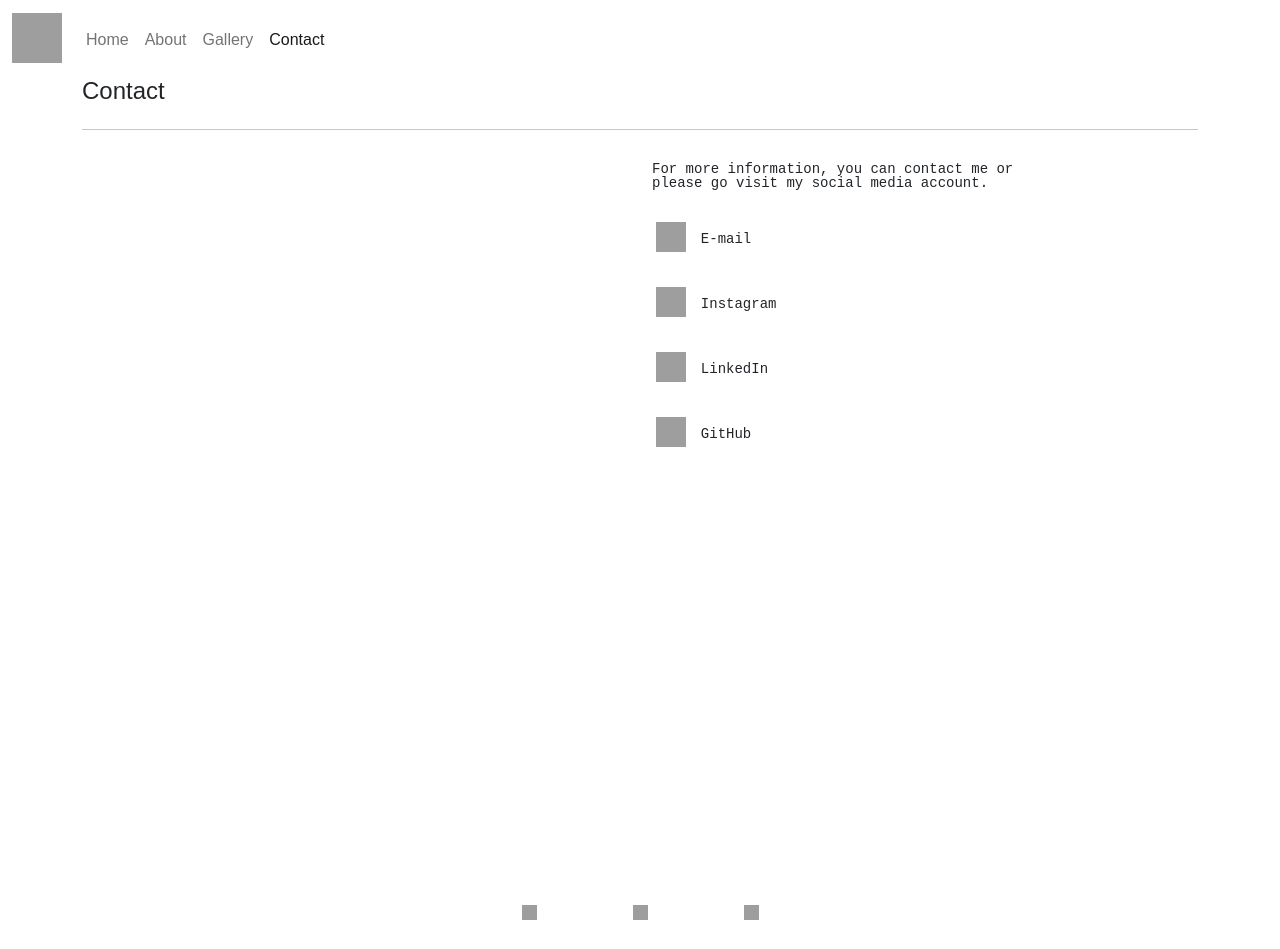
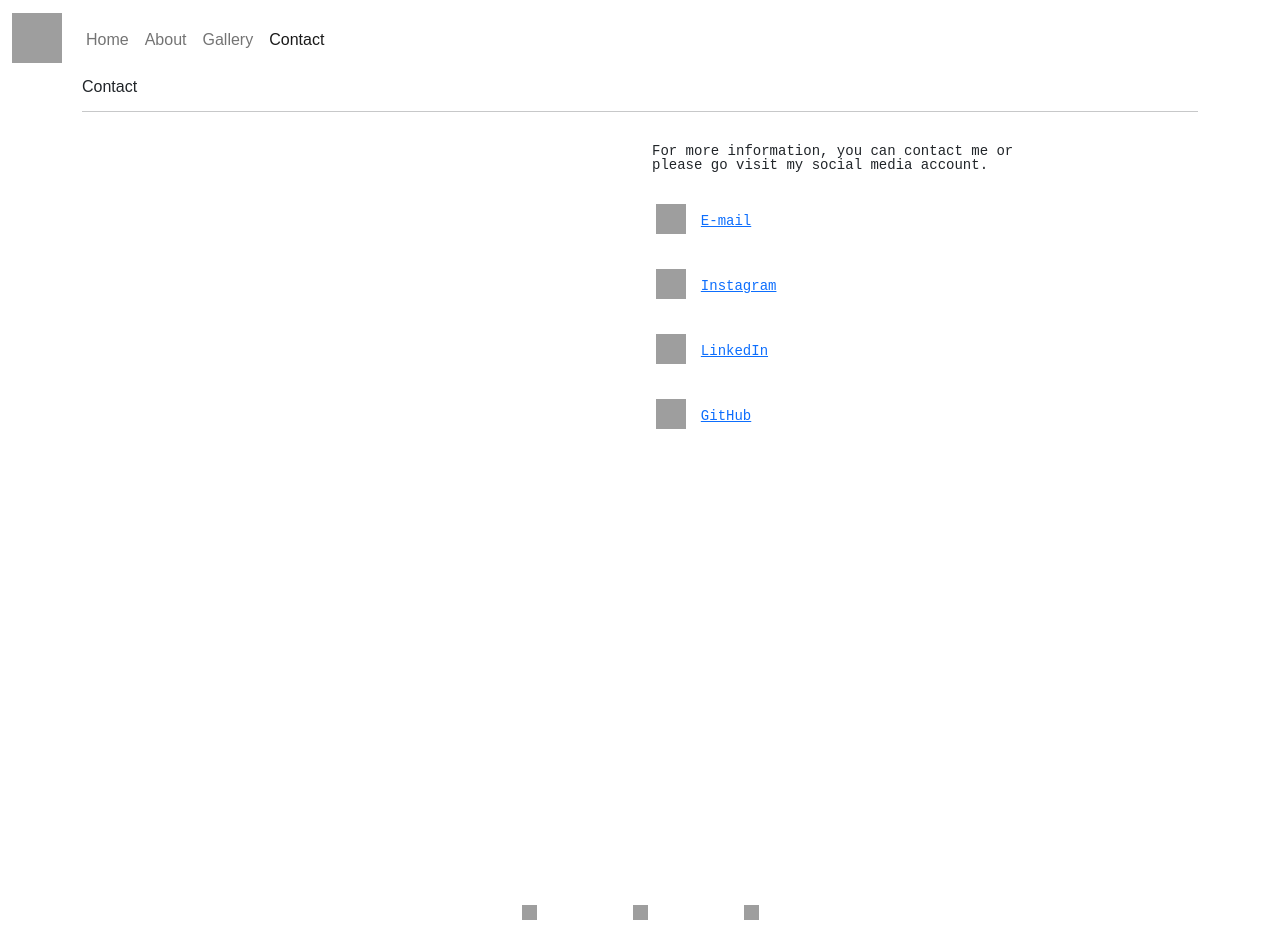
Before and after one commit to biandamara/portfolio-web, a React app: page /contact in a window 1280 px wide. Built offline with nearby package versions, Linux system fonts and the light colour scheme; grey boxes are pictures that could not be loaded.

Commit message:
edit contact page

```diff
--- a/src/assets/css/Contact.module.css
+++ b/src/assets/css/Contact.module.css
@@ -1,4 +1,4 @@
-.container {
+.body {
   background-color: white;
   background-position: center;
   background-repeat: no-repeat;
--- a/src/pages/Contact.js
+++ b/src/pages/Contact.js
@@ -8,24 +8,24 @@ import styles from "../assets/css/Contact.module.css";
 function Contact() {
   return (
     <>
-      {/* component - navigation start */}
+      {/* component - navigation - start */}
       <Navigation />
-      {/* component - navigation end */}
+      {/* component - navigation - end */}
 
-      {/* page - contact start */}
-      <div className={`container ${styles.container}`}>
-        {/* title start */}
+      {/* body - start */}
+      <body className={`container ${styles.body}`}>
+        {/* header - start */}
         <h1>Contact</h1>
         <hr />
-        {/* title end */}
+        {/* header - end */}
 
-        {/* content container start */}
+        {/* content container - start */}
         <div className="row">
-          {/* content left start */}
+          {/* content left - start */}
           <div className="col"></div>
-          {/* content left end */}
+          {/* content left - end */}
 
-          {/* content right start */}
+          {/* content right - start */}
           <div className={`col ${styles.contact}`}>
             <p className="pt-3 pb-3">
               For more information, you can contact me or
@@ -34,7 +34,11 @@ function Contact() {
             </p>
 
             <div className={`row ${styles.social}`}>
-              <div className="row row-cols-2 row-cols-lg-2 p-3 align-items-center">
+              {/* link e-mail - start */}
+              <a
+                className="row row-cols-2 row-cols-lg-2 p-3 align-items-center"
+                href="mailto: bian.damara@gmail.com/"
+              >
                 <div className="col-lg-1">
                   <img
                     src="https://res.cloudinary.com/biandamara/image/upload/v1663585979/Portfolio%20Web/Icons/e-mail_cdxvra.png"
@@ -42,9 +46,14 @@ function Contact() {
                   />
                 </div>
                 <p className="col">{"E-mail"}</p>
-              </div>
+              </a>
+              {/* link e-mail - end */}
 
-              <div className="row row-cols-2 row-cols-ms-2 row-cols-lg-2 p-3 align-items-center">
+              {/* link instagram - start */}
+              <a
+                className="row row-cols-2 row-cols-ms-2 row-cols-lg-2 p-3 align-items-center"
+                href="https://www.instagram.com/biandamara/"
+              >
                 <div className="col-lg-1">
                   <img
                     src="https://res.cloudinary.com/biandamara/image/upload/v1663585013/Portfolio%20Web/Icons/instagram-round_mcalxj.png"
@@ -52,9 +61,14 @@ function Contact() {
                   />
                 </div>
                 <p className="col">Instagram</p>
-              </div>
+              </a>
+              {/* link instagram - end */}
 
-              <div className="row row-cols-2 row-cols-ms-2 row-cols-lg-2 p-3 align-items-center">
+              {/* link linkedin - start */}
+              <a
+                className="row row-cols-2 row-cols-ms-2 row-cols-lg-2 p-3 align-items-center"
+                href="https://www.linkedin.com/in/bian-damara-218270151/"
+              >
                 <div className="col-lg-1">
                   <img
                     src="https://res.cloudinary.com/biandamara/image/upload/v1663585012/Portfolio%20Web/Icons/linkedin-round_lltwik.png"
@@ -62,9 +76,14 @@ function Contact() {
                   />
                 </div>
                 <p className="col">LinkedIn</p>
-              </div>
+              </a>
+              {/* link linkedin - end */}
 
-              <div className="row row-cols-2 row-cols-lg-2 p-3 align-items-center">
+              {/* link github - start */}
+              <a
+                className="row row-cols-2 row-cols-lg-2 p-3 align-items-center"
+                href="https://github.com/biandamara"
+              >
                 <div className="col-lg-1">
                   <img
                     src="https://res.cloudinary.com/biandamara/image/upload/v1663585013/Portfolio%20Web/Icons/github-round_r5b7w8.png"
@@ -72,18 +91,19 @@ function Contact() {
                   />
                 </div>
                 <p className="col">GitHub</p>
-              </div>
+              </a>
+              {/* link github - end */}
             </div>
-            {/* content right end */}
+            {/* content right - end */}
           </div>
-          {/* content container end */}
+          {/* content container - end */}
         </div>
-      </div>
-      {/* page - contact end */}
+      </body>
+      {/* body end */}
 
-      {/* component - footer start */}
+      {/* component - footer - start */}
       <Footer />
-      {/* component - footer end */}
+      {/* component - footer - end */}
     </>
   );
 }
```
